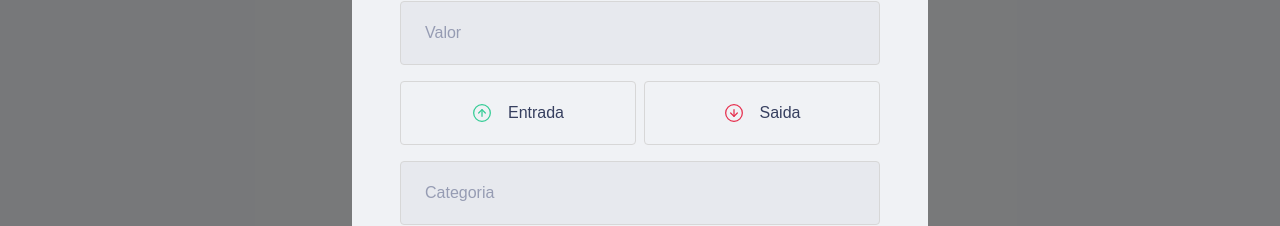
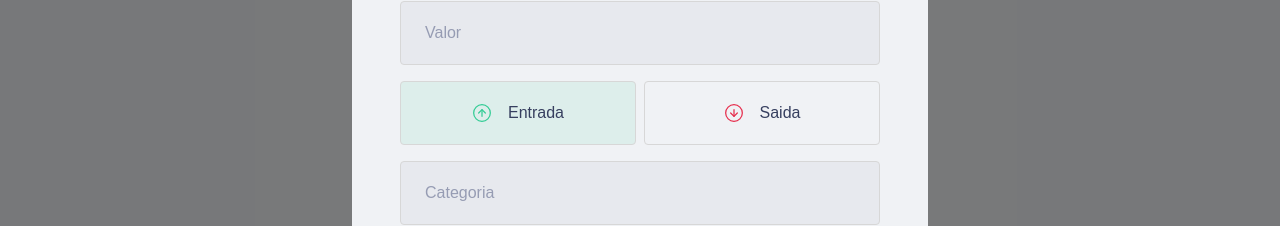
Before and after one commit to mfrcaio/02-dtmoney, a React (Create React App) app: page / in a window 1280 px wide. Both pictures are taken after a click on the button "Nova Transação". Shown: the part 313-539 px from the top of the page. Built offline with nearby package versions, Linux system fonts and the light colour scheme; the HTML template or start-up script is replaced by a standard one; what miragejs would draw is missing.

Commit message:
estilizando botões tipo com styled comp e polished

```diff
--- a/src/components/NewTransactionModal/index.tsx
+++ b/src/components/NewTransactionModal/index.tsx
@@ -2,7 +2,8 @@
 import incomeImg from "../../assets/entradas.svg";
 import outcomeImg from "../../assets/saidas.svg";
 import closeImg from "../../assets/fechar.svg";
-import { Container, TransactionTypeContainer } from "./styles";
+import { Container, TransactionTypeContainer, RadioBox } from "./styles";
+import { useState } from "react";
 
 interface NewTransactionModalProps {
   isOpen: boolean;
@@ -13,6 +14,8 @@
   isOpen,
   onRequestClose,
 }: NewTransactionModalProps) {
+  const [type, setType] = useState("deposit");
+
   return (
     <Modal
       isOpen={isOpen}
@@ -36,15 +39,29 @@
         <input placeholder="Valor" type="number" />
 
         <TransactionTypeContainer>
-          <button type="button">
+          <RadioBox
+            type="button"
+            onClick={() => {
+              setType("deposit");
+            }}
+            isActive={type === "deposit"}
+            activeColor="green"
+          >
             <img src={incomeImg} alt="Entrada" />
             <span>Entrada</span>
-          </button>
+          </RadioBox>
 
-          <button type="button">
+          <RadioBox
+            type="button"
+            onClick={() => {
+              setType("withdraw");
+            }}
+            isActive={type === "withdraw"}
+            activeColor="red"
+          >
             <img src={outcomeImg} alt="Saida" />
             <span>Saida</span>
-          </button>
+          </RadioBox>
         </TransactionTypeContainer>
 
         <input placeholder="Categoria" />
--- a/src/components/NewTransactionModal/styles.ts
+++ b/src/components/NewTransactionModal/styles.ts
@@ -1,5 +1,5 @@
 import styled from "styled-components";
-import { darken } from "polished";
+import { darken, transparentize } from "polished";
 
 export const Container = styled.form`
   h2 {
@@ -54,13 +54,25 @@
   display: grid;
   grid-template-columns: 1fr 1fr;
   gap: 0.5rem;
+`;
 
-  button {
+interface RadioBoxProps {
+  isActive: boolean;
+  activeColor: "green" | "red";
+}
+const colors = {
+  green: "#33cc95",
+  red: "#e52e4d",
+};
+export const RadioBox = styled.button<RadioBoxProps>`
   height: 4rem;
   border: 1px solid #d7d7d7;
   border-radius: 0.25rem;
 
-    background: transparent;
+  background: ${(props) =>
+    props.isActive
+      ? transparentize(0.9, colors[props.activeColor])
+      : "transparent"};
 
   display: flex;
   align-items: center;
@@ -70,7 +82,6 @@
 
   &:hover {
     border-color: ${darken(0.1, "#d7d7d7")};
-    }
   }
 
   img {
```
Lines whose indentation alone changed are shown as unchanged.
